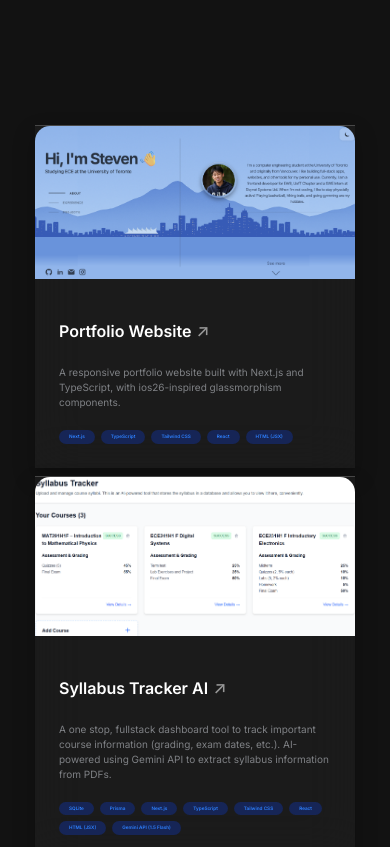
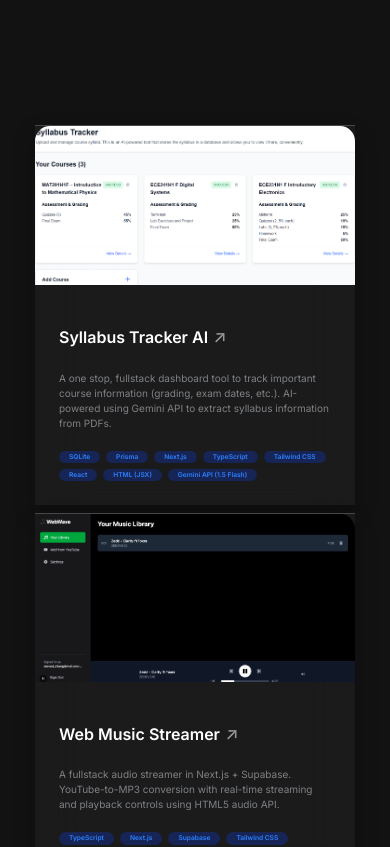
Before and after one commit to stev-jz/website, a Next.js app: page / in a window 390 px wide. Shown: the part 1700-2547 px from the top of the page. Built offline with nearby package versions, Linux system fonts and the light colour scheme.

Commit message:
added web music streamer as a project

```diff
--- a/src/app/sections/projects.tsx
+++ b/src/app/sections/projects.tsx
@@ -40,20 +40,27 @@ function ThemeAwareImage() {
 export default function Projects(){
     return(
         <section id="projects" className="pt-[10vh] w-full max-lg:px-4 max-lg:flex max-lg:flex-col max-lg:items-center max-lg:gap-2">
-            <div className="grid grid-cols-1 lg:grid-cols-2 gap-x-6 lg:gap-y-6 max-lg:gap-y-2 max-lg:grid-cols-1 max-lg:place-items-center max-lg:w-full items-stretch">
+            <div className="grid grid-cols-1 lg:grid-cols-2 gap-x-4 lg:gap-y-6 max-lg:gap-y-2 max-lg:grid-cols-1 max-lg:place-items-center max-lg:w-full items-stretch">
+                <ProjectContainer
+                    title="Syllabus Tracker AI"
+                    description="A one stop, fullstack dashboard tool to track important course information (grading, exam dates, etc.). AI-powered using Gemini API to extract syllabus information from PDFs."
+                    link="https://github.com/stev-jz/syllabus-tracker"
+                    tags={["SQLite", "Prisma", "Next.js", "TypeScript", "Tailwind CSS", "React", "HTML (JSX)", "Gemini API (1.5 Flash)"]}
+                    projectImage={<img src="/syllabus-tracker-image.png" className="w-[100%]" alt="Syllabus Tracker AI" loading="lazy"/>}>
+                </ProjectContainer>
+                <ProjectContainer
+                    title="Web Music Streamer"
+                    description="A fullstack audio streamer in Next.js + Supabase. YouTube-to-MP3 conversion with real-time streaming and playback controls using HTML5 audio API."
+                    link="https://github.com/stev-jz/WebWave"
+                    tags={["TypeScript", "Next.js", "Supabase", "Tailwind CSS", "React", "HTML5 Audio API", "PostgreSQL", "Cloud Storage"]}
+                    projectImage={<img src="/WebWave.png" className="w-[100%]" alt="Web Music Streamer" loading="lazy"/>}>
+                </ProjectContainer>
                 <ProjectContainer
                     title="Portfolio Website"
                     description="A responsive portfolio website built with Next.js and TypeScript, with ios26-inspired glassmorphism components."
                     link="https://github.com/stev-jz/website"
                     tags={["Next.js", "TypeScript", "Tailwind CSS", "React", "HTML (JSX)"]}
                     projectImage={<ThemeAwareImage />}>
-                </ProjectContainer>
-                <ProjectContainer
-                    title="Syllabus Tracker AI"
-                    description="A one stop, fullstack dashboard tool to track important course information (grading, exam dates, etc.). AI-powered using Gemini API to extract syllabus information from PDFs."
-                    link="https://github.com/stev-jz/syllabus-tracker"
-                    tags={["SQLite", "Prisma", "Next.js", "TypeScript", "Tailwind CSS", "React", "HTML (JSX)", "Gemini API (1.5 Flash)"]}
-                    projectImage={<img src="/syllabus-tracker-image.png" className="w-[100%]" alt="Syllabus Tracker AI" loading="lazy"/>}>
                 </ProjectContainer>
             </div>
 
--- a/src/components/GlassContainer.tsx
+++ b/src/components/GlassContainer.tsx
@@ -142,7 +142,7 @@ export default function GlassContainer(props: GlassContainerProps) {
               <li
                 key={tag}
                 className="inline-flex items-center lg:px-3 lg:py-1 lg:text-[clamp(8px,2.3vw,11px)]
-                           max-lg:text-[1.2vw] max-lg:leading-tight max-lg:px-2.5 max-lg:py-1
+                           max-lg:text-[1.5vw] max-lg:leading-tight max-lg:px-2.5 max-lg:py-1
                            font-semibold rounded-full bg-blue-950 text-blue-500"
               >
                 {tag}
--- a/src/components/ProjectContainer.tsx
+++ b/src/components/ProjectContainer.tsx
@@ -66,15 +66,15 @@ export default function ProjectContainer(props: ProjectContainerProps)
               -&gt;
               </span>
             </h1>
-            <p className="dark:text-gray-300 text-black lg:text-[clamp(0.7vh,2.2cqw,2vh)] max-lg:text-[clamp(10px,2.5vw,14px)] opacity-55">{props.description}</p>
+            <p className="dark:text-gray-300 text-black lg:text-[clamp(0.6vh,2vw,1.8vh)] max-lg:text-[clamp(10px,2.5vw,14px)] opacity-55">{props.description}</p>
           </div>
 
           <ul className="flex flex-wrap lg:gap-2 max-lg:gap-1.5 max-lg:mt-2 mt-auto">
             { props.tags && props.tags.map(tag =>
             <li
             key={ tag }
-            className="inline-flex items-center lg:px-3 lg:py-1 lg:text-[clamp(8px,2.3vw,11px)]
-                           max-lg:text-[1.2vw] max-lg:leading-tight max-lg:px-2.5 max-lg:py-1 font-semibold rounded-full bg-blue-950 text-blue-500 whitespace-nowrap">
+            className="inline-flex items-center lg:px-2.5 lg:py-0.5 lg:text-[clamp(7px,2vw,10px)]
+                           max-lg:text-[1.7vw] max-lg:leading-tight max-lg:px-2.5 max-lg:py-0.5 font-semibold rounded-full bg-blue-950 text-blue-500 whitespace-nowrap">
               {tag}</li>)}
           </ul>
         </div>
```
Also changed, not shown: public/WebWave.png (added).
